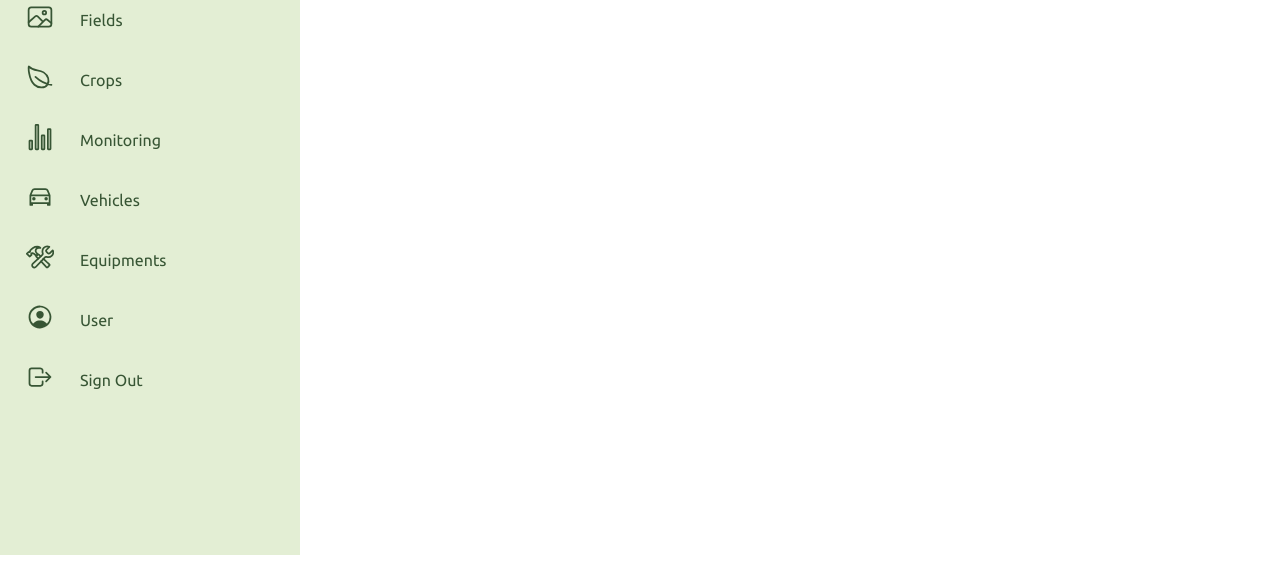
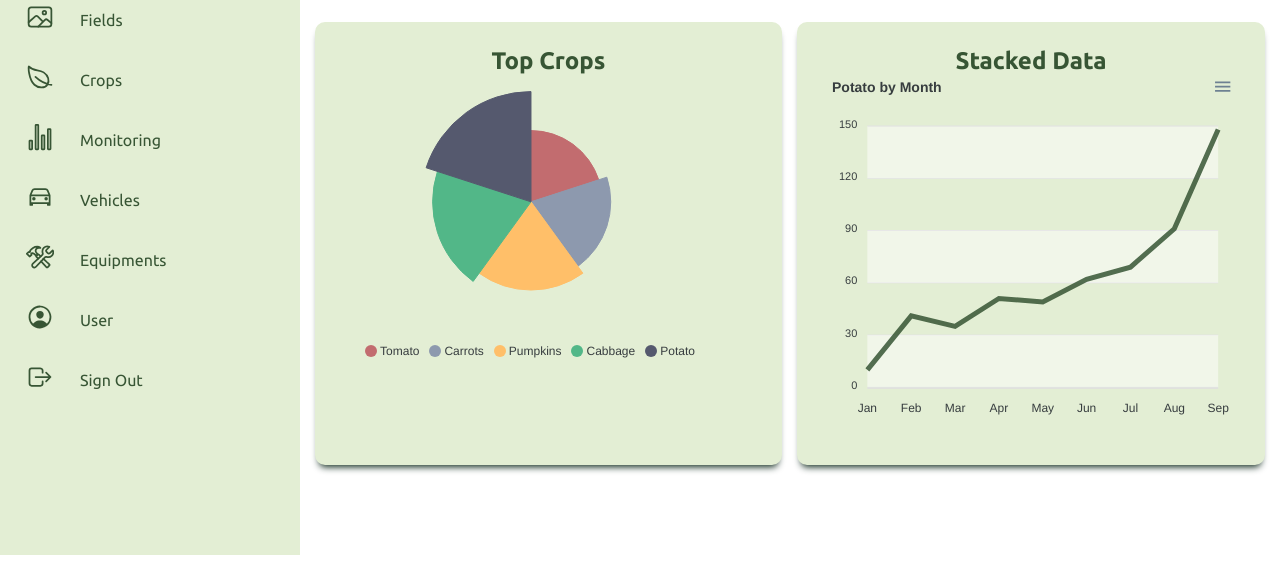
Before and after one commit to chamithKavinda/Crop-Monitoring-System-FrontEnd, a plain HTML site: page index.html in a window 1280 px wide. Shown: the part 245-812 px from the top of the page. Drawn offline with nearby package versions, Linux system fonts and the light colour scheme.

Commit message:
apex charts added.

```diff
--- a/controller/Dashboard.js
+++ b/controller/Dashboard.js
@@ -17,3 +17,83 @@ toggle.onclick = function(){
     navigation.classList.toggle('active');
     main.classList.toggle('active');
 }
+
+//Polar Chart
+var options = {
+    series: [42, 47, 52, 58, 65],
+    chart: {
+    width: 380,
+    type: 'polarArea'
+  },
+  labels: ['Tomato', 'Carrots', 'Pumpkins', 'Cabbage', 'Potato'],
+  fill: {
+    opacity: 1
+  },
+  stroke: {
+    width: 1,
+    colors: undefined
+  },
+  yaxis: {
+    show: false
+  },
+  legend: {
+    position: 'bottom'
+  },
+  plotOptions: {
+    polarArea: {
+      rings: {
+        strokeWidth: 0
+      },
+      spokes: {
+        strokeWidth: 0
+      },
+    }
+  },
+  theme: {
+    monochrome: {
+      enabled: false,
+    }
+  },
+  colors: ['#c26c6f', '#8d99ae', '#ffbf69', '#52b788', '#55596e'],
+  };
+
+  var chart = new ApexCharts(document.querySelector("#polar-chart"), options);
+  chart.render();
+
+// line Chart
+var options = {
+    series: [{
+            name: "Potato",
+            data: [10, 41, 35, 51, 49, 62, 69, 91, 148]
+    }],
+    chart: {
+          height: 350,
+          type: 'line',
+          zoom: {
+            enabled: false
+    }
+        },
+        dataLabels: {
+          enabled: false
+        },
+        stroke: {
+          curve: 'straight'
+        },
+        title: {
+          text: 'Potato by Month',
+          align: 'left'
+        },
+        grid: {
+          row: {
+            colors: ['#fff', 'transparent'],
+            opacity: 0.5
+          },
+        },
+        xaxis: {
+          categories: ['Jan', 'Feb', 'Mar', 'Apr', 'May', 'Jun', 'Jul', 'Aug', 'Sep'],
+        },
+        colors: ['#375534']
+};
+
+var chart = new ApexCharts(document.querySelector("#line-chart"), options);
+chart.render();
--- a/css/dashboard.css
+++ b/css/dashboard.css
@@ -15,6 +15,7 @@
 	--Light: #3cff56;
 	--gray: #AEC3B0;
     --lightGray:#E3EED4;
+
 }
 
 body
@@ -255,6 +256,7 @@ body
 	justify-content: space-between;
 	cursor: pointer;
 	transition: transform 0.3s ease;
+	box-shadow: 0 6px 7px -4px var(--DarkGreen);
 }
 
 .cardBox .card .numbers
@@ -290,3 +292,30 @@ body
 {
 	color: white;
 }
+
+/* charts */
+.charts{
+	display: grid;
+	display: grid;
+	grid-template-columns: 1fr 1fr;
+	gap: 15px;
+	margin-top: 10px;
+	padding: 15px;
+}
+
+.charts-card {
+	background-color: var(--lightGray);
+	margin-bottom: 20px;
+	padding: 25px;
+	box-sizing: border-box;
+	-webkit-column-break-inside: avoid;
+	border-radius: 10px;
+	box-shadow: 0 6px 7px -4px var(--DarkGreen);
+}
+
+.chart-title {
+	display: flex;
+	align-items: center;
+	justify-content: center;
+	color: var(--Green);
+}
--- a/index.html
+++ b/index.html
@@ -105,6 +105,7 @@
                             <ion-icon name="people-outline"></ion-icon>
                         </div>
                     </div>
+
                     <div class="card">
                         <div>
                             <div class="numbers">4</div>
@@ -133,6 +134,19 @@
                         </div>
                     </div>
                 </div>
+
+                <!-- Polar Chart -->
+                <div class="charts">
+                    <div class="charts-card">
+                        <h2 class="chart-title">Top Crops</h2>
+                        <div id="polar-chart"></div>
+                    </div>
+                    <div class="charts-card">
+                        <h2 class="chart-title">Stacked Data</h2>
+                        <div id="line-chart"></div>
+                    </div>
+                </div>
+
              </section>
         </div>
 
@@ -150,9 +164,12 @@
 
     </div>
 
+    <script src="https://cdnjs.cloudflare.com/ajax/libs/apexcharts/3.51.0/apexcharts.min.js"></script>
     <script type="module" src="https://unpkg.com/ionicons@5.5.2/dist/ionicons/ionicons.esm.js"></script>
 	<script nomodule src="https://unpkg.com/ionicons@5.5.2/dist/ionicons/ionicons.js"></script>
     <script src="/controller/Dashboard.js"></script>
     <script src="/controller/Navigation.js"></script>
+
+
 </body>
 </html>
```
